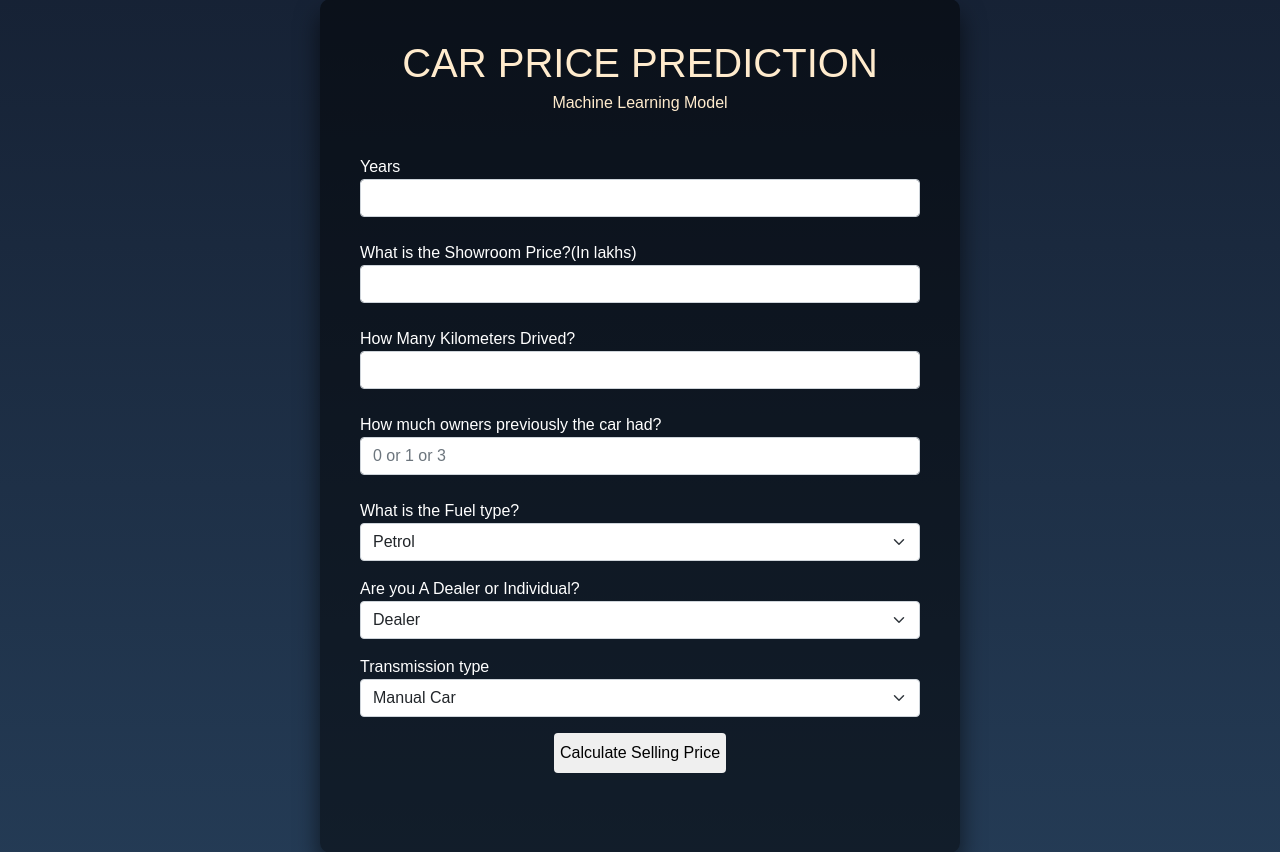
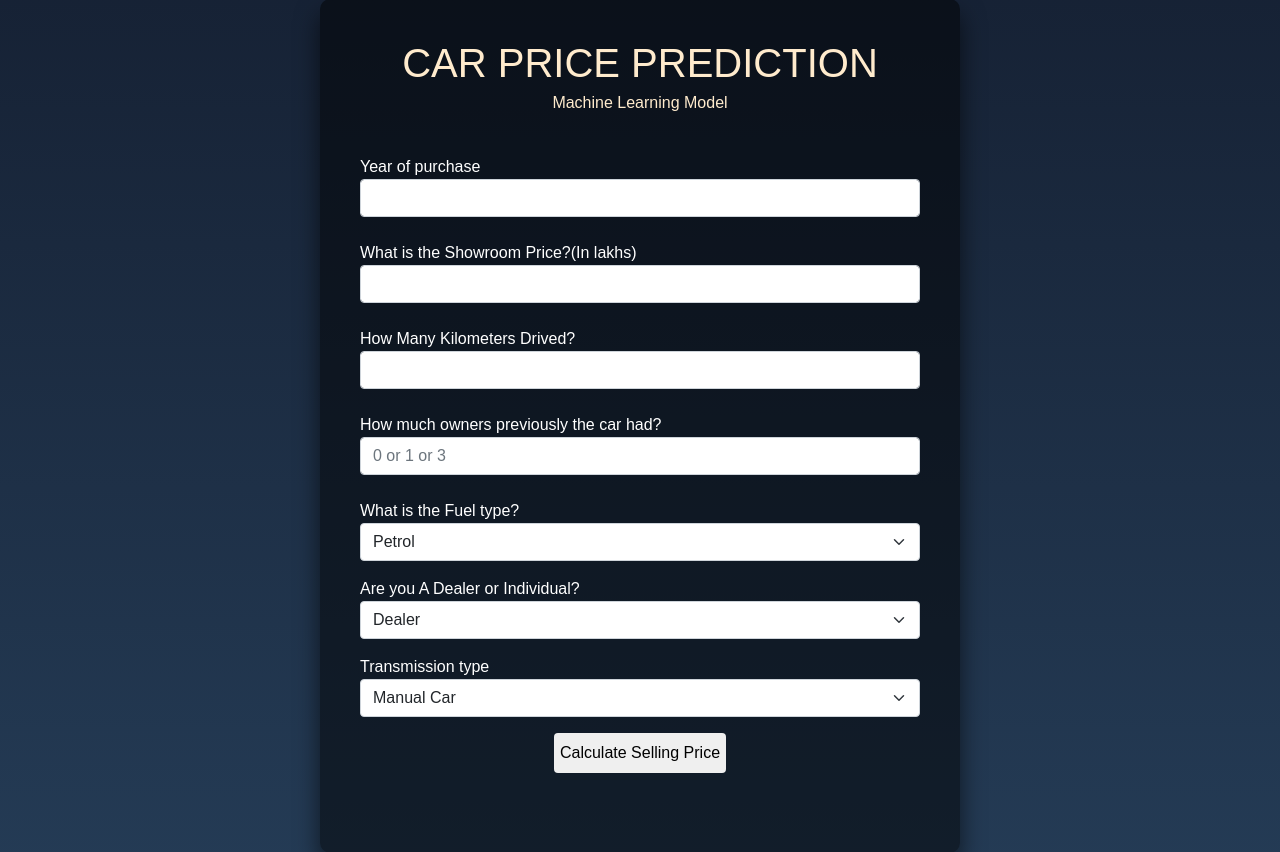
Before and after one commit to Rohanvp07/Car-Price-Prediction, a Flask app: page / in a window 1280 px wide. Shown: the part 134-986 px from the top of the page. Run offline with Flask 2, Linux system fonts and the light colour scheme; parts of the project's set-up code (start-up, migrations or seed data) failed here and were passed over.

Commit message:
Update index.html

```diff
--- a/templates/index.html
+++ b/templates/index.html
@@ -43,7 +43,7 @@
             <h1 class="sm:text-3xl text-2xl font-medium title-font mb-1 text-white-900", style="color: blanchedalmond; text-align: center;">CAR PRICE PREDICTION</h1>
             <p class="lg:w-2/3 mx-auto leading-relaxed text-base" style="color: blanchedalmond; text-align: center;">Machine Learning Model</p>
             <br/>
-            <label>Years</label>
+            <label>Year of purchase</label>
             <input type="number" class="form-control" name="Year" required="required">
             <br/>
             <label>What is the Showroom Price?(In lakhs)</label>
```
